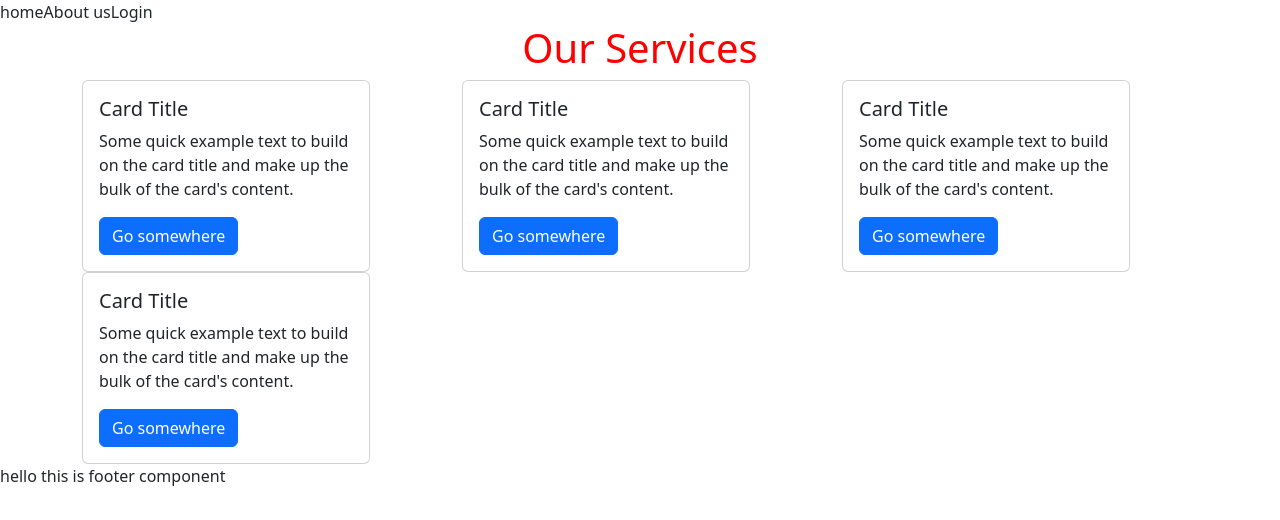
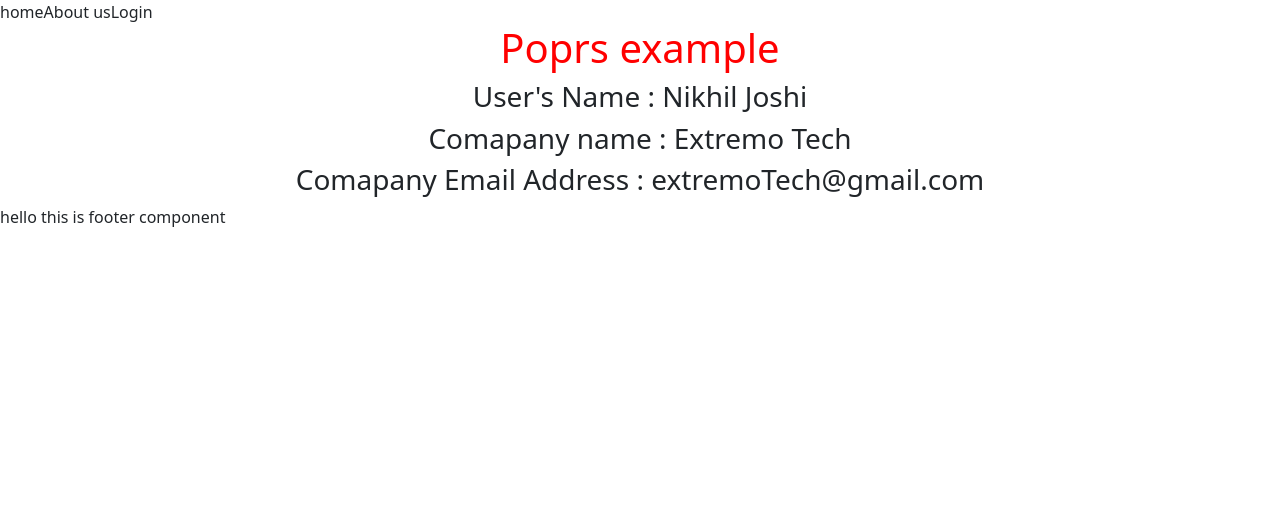
Before and after one commit to nikhil7676/01-React-Restart, a React (Create React App) app: page / in a window 1280 px wide. Shown: the top 520 px of the page. Built offline with nearby package versions, Linux system fonts and the light colour scheme.

Commit message:
10 React Props and how to pass props in component and how to use it

```diff
--- a/src/App.js
+++ b/src/App.js
@@ -5,8 +5,16 @@ import Header from "./Components/Header.jsx";
 import Footer from "./Components/Footer.jsx";
 import Test from "./Components/Test.js";
 import Home from "./Home.jsx";
+import PropsDemo from "./Learn JSX/PropsDemo.jsx";
 
 function App() {
+
+  //PropDemo component props
+  let companyInfo = {
+    cName : "Extremo Tech",
+    cEmail : "extremoTech@gmail.com"
+  }
+
   return (
     <div className="App">
       {/* <CssLearn06/> */}
@@ -18,7 +26,8 @@ function App() {
        </div>
       <Footer/> */}
 
-      <Home/>
+      {/* <Home/> */}
+      <PropsDemo companyInfo = {companyInfo} username = "Nikhil Joshi"/>
     </div>
   );
 }
--- /dev/null
+++ b/src/Learn JSX/PropsDemo.jsx
@@ -0,0 +1,26 @@
+import React from 'react'
+import Header from '../Components/Header'
+import Footer from '../Components/Footer'
+
+function PropsDemo(props) {
+
+    //props destructuring
+    const {cName , cEmail} = props.companyInfo
+
+    console.log(`company name : ${cName}`);
+    // console.log(`company name : ${companyInfo.name}`);
+
+
+  return (
+    <div>
+        <Header/>
+            <h1 style={{textAlign : "center"}} >Poprs example</h1>
+            <h3>User's Name : {props.username} </h3>
+            <h3> Comapany name : {cName} </h3>
+            <h3> Comapany Email Address : {cEmail} </h3>
+        <Footer/>
+    </div>
+  )
+}
+
+export default PropsDemo
```
